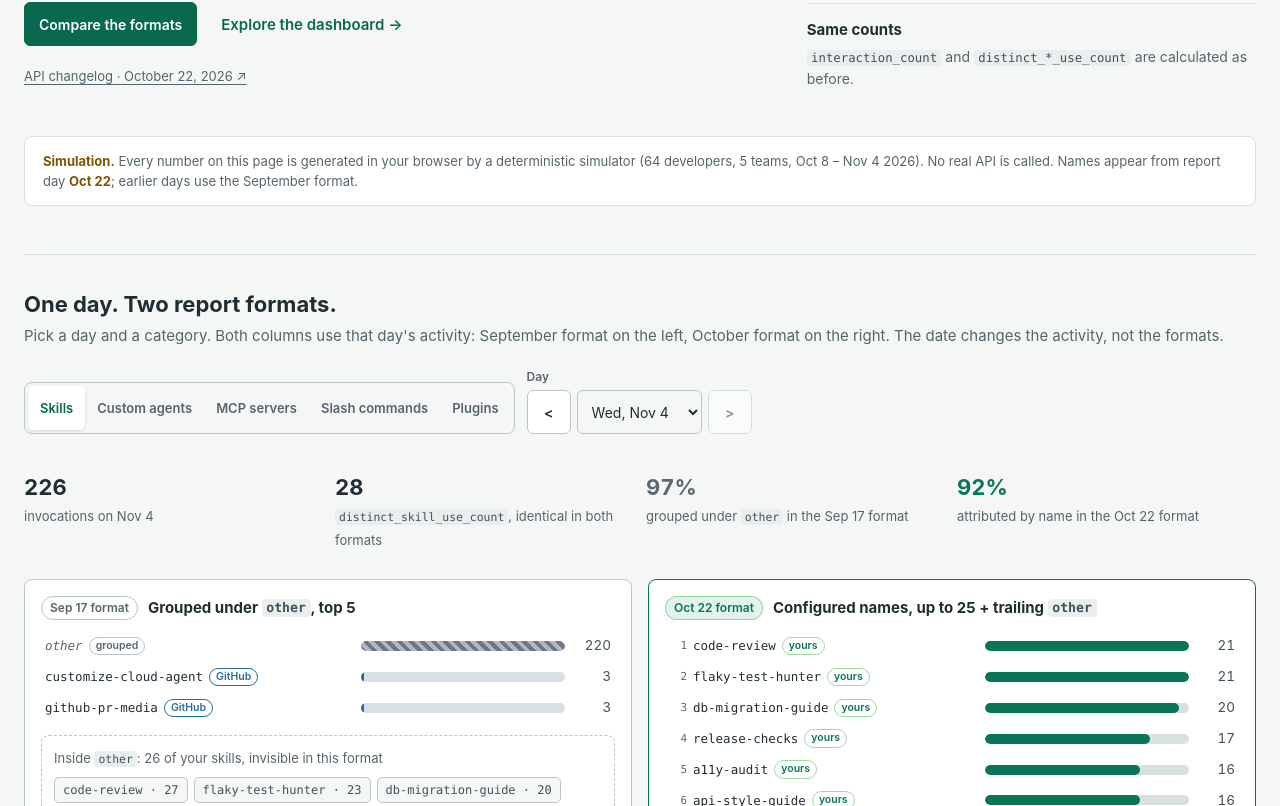
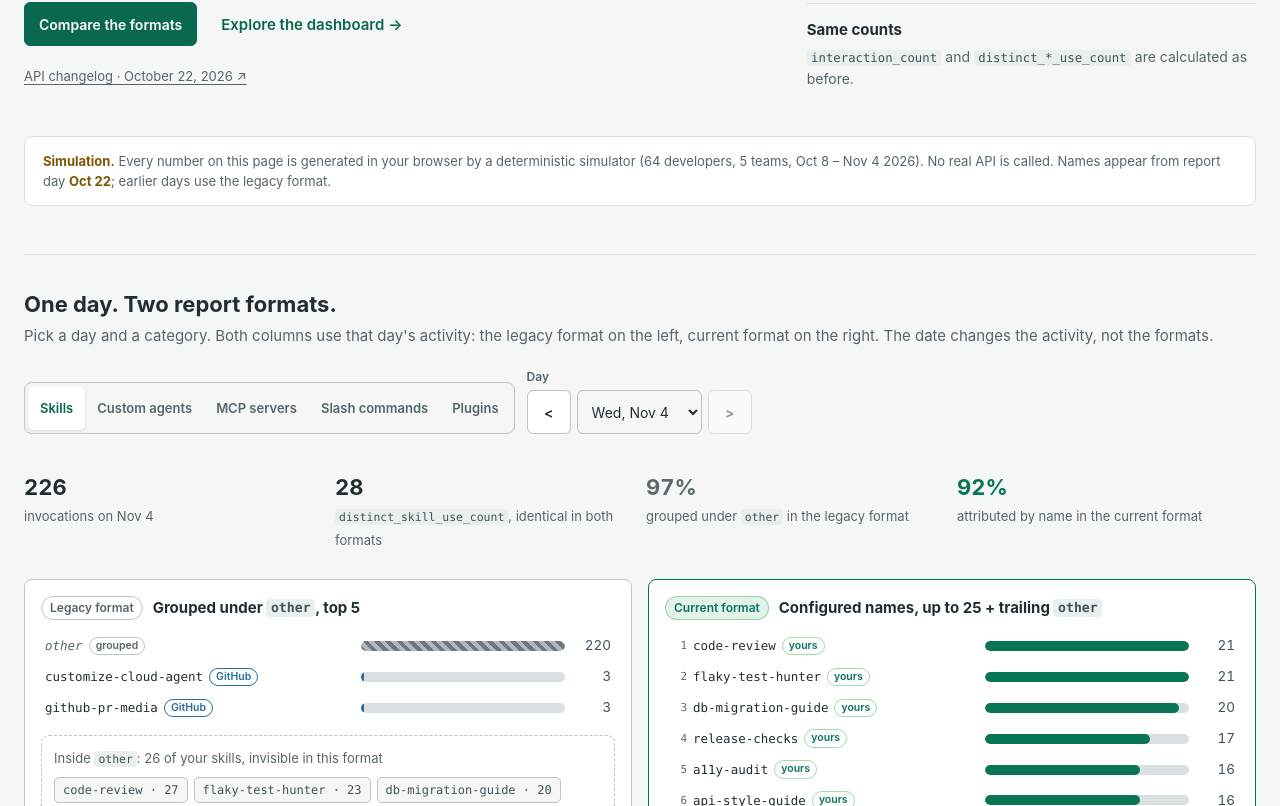
Before and after one commit to webmaxru/custompilot, a website with bundled scripts: page index.html in a window 1280 px wide. Shown: the part 434-1240 px from the top of the page. Built offline with nearby package versions, Linux system fonts and the light colour scheme.

Commit message:
Use current and legacy API format labels
Clarify the API format transition in the demo and README, keeping dates in the release note only.\n\nCo-authored-by: Copilot App <223556219+Copilot@users.noreply.github.com>

```diff
--- a/index.html
+++ b/index.html
@@ -61,14 +61,14 @@
           <div><dt>Same counts</dt><dd><code>interaction_count</code> and <code>distinct_*_use_count</code> are calculated as before.</dd></div>
         </dl>
       </div>
-      <p class="sim-banner" role="note"><strong>Simulation.</strong> Every number on this page is generated in your browser by a deterministic simulator (64 developers, 5 teams, Oct 8 – Nov 4 2026). No real API is called. Names appear from report day <strong>Oct 22</strong>; earlier days use the September format.</p>
+      <p class="sim-banner" role="note"><strong>Simulation.</strong> Every number on this page is generated in your browser by a deterministic simulator (64 developers, 5 teams, Oct 8 – Nov 4 2026). No real API is called. Names appear from report day <strong>Oct 22</strong>; earlier days use the legacy format.</p>
     </section>
 
     <section id="compare" class="panel" aria-labelledby="compare-title">
       <div class="panel-head">
         <div>
           <h2 id="compare-title">One day. Two report formats.</h2>
-          <p class="muted">Pick a day and a category. Both columns use that day's activity: September format on the left, October format on the right. The date changes the activity, not the formats.</p>
+          <p class="muted">Pick a day and a category. Both columns use that day's activity: the legacy format on the left, current format on the right. The date changes the activity, not the formats.</p>
         </div>
         <div class="controls">
           <div class="tabs" role="group" aria-label="Comparison category" id="compare-tabs"></div>
@@ -85,11 +85,11 @@
       <div id="compare-summary" class="stat-strip"></div>
       <div class="two-col">
         <article class="card">
-          <header class="card-head"><span class="badge badge-muted">Sep 17 format</span><h3>Grouped under <code id="legacy-bucket">other</code>, top 5</h3></header>
+          <header class="card-head"><span class="badge badge-muted">Legacy format</span><h3>Grouped under <code id="legacy-bucket">other</code>, top 5</h3></header>
           <div id="compare-legacy"></div>
         </article>
         <article class="card card-accent">
-          <header class="card-head"><span class="badge badge-green">Oct 22 format</span><h3>Configured names, up to 25 + trailing <code>other</code></h3></header>
+          <header class="card-head"><span class="badge badge-green">Current format</span><h3>Configured names, up to 25 + trailing <code>other</code></h3></header>
           <div id="compare-named"></div>
         </article>
       </div>
@@ -137,7 +137,7 @@
         <article class="card">
           <header class="card-head"><h3>Where to focus enablement</h3></header>
           <div id="adopt-teams"></div>
-          <p class="muted small">Team = developers active since Oct 22 who used it at least once. Team membership is what you would join from the <code>user-teams-1-day</code> report.</p>
+          <p class="muted small">Team = developers active since the current format began who used it at least once. Team membership is what you would join from the <code>user-teams-1-day</code> report.</p>
         </article>
       </div>
       <p class="section-link"><a id="dashboard-adoption-link" href="dashboard.html?category=custom_agent#rhythm">Explore adoption across customizations &rarr;</a></p>
@@ -250,7 +250,7 @@
         <div class="btn-row">
           <button class="btn" type="button" data-sample="org-28-day">Load simulated organization-28-day</button>
           <button class="btn" type="button" data-sample="org-users-1-day">Load simulated users-1-day</button>
-          <button class="btn" type="button" data-sample="legacy">Load a pre-Oct 22 day (legacy format)</button>
+          <button class="btn" type="button" data-sample="legacy">Load a legacy-format day</button>
         </div>
         <details class="report-help" id="real-report-help" open>
           <summary>How to get a real report file</summary>
@@ -288,6 +288,7 @@ node .\scripts\summarize.mjs --org YOUR_ORG --report organization-28-day --save
 
   <footer class="footer">
     <p>Demo by <a href="https://github.com/webmaxru">@webmaxru</a> · Simulated data for a fictional organization · Not an official GitHub product · <a href="https://github.com/webmaxru/custompilot">Source</a></p>
+    <p>The current API format first appears in reports dated October 22, 2026; earlier reports use the legacy format.</p>
   </footer>
 </body>
 </html>
--- a/js/app.js
+++ b/js/app.js
@@ -169,8 +169,8 @@ function timelineSvg(series, { ghost = null, line = null, lineLabel = '', launch
   });
   out.push(`<line class="axis" x1="${L}" x2="${W - R}" y1="${y(0)}" y2="${y(0)}"/>`);
   const cx = L + CUT * slot;
-  out.push(`<line class="cut" x1="${cx}" x2="${cx}" y1="${T - 18}" y2="${y(0)}"/><text class="cut-label" x="${cx + 6}" y="${T - 8}">Oct 22 · names reported →</text>`);
-  out.push(`<text x="${cx - 6}" y="${T - 8}" text-anchor="end">← Sep 17 format</text>`);
+  out.push(`<line class="cut" x1="${cx}" x2="${cx}" y1="${T - 18}" y2="${y(0)}"/><text class="cut-label" x="${cx + 6}" y="${T - 8}">Current format begins →</text>`);
+  out.push(`<text x="${cx - 6}" y="${T - 8}" text-anchor="end">← Legacy format</text>`);
   if (launchIdx != null && launchIdx >= 0) {
     const lx = L + launchIdx * slot + slot / 2;
     out.push(`<line class="launch" x1="${lx}" x2="${lx}" y1="${T + 4}" y2="${y(0)}"/><text class="launch-label" x="${lx + 5}" y="${T + 16}">${esc(launchLabel)}</text>`);
@@ -234,20 +234,20 @@ function renderCompare() {
   $('compare-summary').innerHTML = `
     <div class="stat"><b>${num(total)}</b><span>${cat.unit} on ${dayShort(state.compareDay)}</span></div>
     <div class="stat"><b>${distinct}</b><span><code>${cat.distinct}</code>, identical in both formats</span></div>
-    <div class="stat bad"><b>${pctf(pct(legacyBucket, total))}</b><span>grouped under <code>${cat.bucket}</code> in the Sep 17 format</span></div>
-    <div class="stat good"><b>${pctf(pct(namedNamed, total))}</b><span>attributed by name in the Oct 22 format</span></div>`;
+    <div class="stat bad"><b>${pctf(pct(legacyBucket, total))}</b><span>grouped under <code>${cat.bucket}</code> in the legacy format</span></div>
+    <div class="stat good"><b>${pctf(pct(namedNamed, total))}</b><span>attributed by name in the current format</span></div>`;
 
   const hidden = customItems.length
     ? `<div class="hidden-list"><p>Inside <code>${cat.bucket}</code>: ${customItems.length} of your ${cat.label.toLowerCase()}, invisible in this format</p><div class="chips">${customItems.map(([nm, v]) => `<span class="chip">${esc(nm)} · ${v.n}</span>`).join('')}</div></div>`
     : '';
   const dropped = legacyDropped ? `<p class="note">${legacyDropped} more GitHub-provided ${legacyDropped === 1 ? 'entry was' : 'entries were'} cut by the top-5 limit.</p>` : '';
-  $('compare-legacy').innerHTML = `${barList(cat.key, toEntries(cat, legacy))}${dropped}${hidden}<pre class="code" tabindex="0" aria-label="September format JSON">${totalsJson(cat, distinct, legacy, false)}</pre>`;
+  $('compare-legacy').innerHTML = `${barList(cat.key, toEntries(cat, legacy))}${dropped}${hidden}<pre class="code" tabindex="0" aria-label="Legacy format JSON">${totalsJson(cat, distinct, legacy, false)}</pre>`;
 
   const notes = [];
   if (bd.overflow.length) notes.push(`${bd.overflow.length} named ${bd.overflow.length === 1 ? 'item' : 'items'} beyond the 25-entry cap (${bd.overflow.map((o) => esc(o.name)).join(', ')}) folded into the trailing <code>other</code>.`);
   if (bd.pathLike.length) notes.push(`Path-like names stay grouped under <code>${cat.bucket}</code>: ${bd.pathLike.map((p) => `<code>${esc(p.name)}</code>`).join(', ')}.`);
   if (bd.unattributed) notes.push(`${bd.unattributed} ${cat.unit} came from clients older than CLI ${S.MIN_CLI_FOR_NAMES} (prompt mode / app / ACP), so they can't be named.`);
-  $('compare-named').innerHTML = `${barList(cat.key, toEntries(cat, named), { ranks: true })}${notes.map((t) => `<p class="note">${t}</p>`).join('')}<pre class="code" tabindex="0" aria-label="October format JSON">${totalsJson(cat, distinct, named, true)}</pre>`;
+  $('compare-named').innerHTML = `${barList(cat.key, toEntries(cat, named), { ranks: true })}${notes.map((t) => `<p class="note">${t}</p>`).join('')}<pre class="code" tabindex="0" aria-label="Current format JSON">${totalsJson(cat, distinct, named, true)}</pre>`;
 }
 
 // ---------------------------------------------------------------------------
@@ -274,7 +274,7 @@ function renderDashboard() {
       <div class="label">${cat.label}</div>
       <div class="value">${pctf(share)}</div>
       <div class="meter"><i style="width:${share.toFixed(1)}%"></i></div>
-      <div class="sub">named since Oct 22 (was ${pctf(preShare)})</div></button>`;
+      <div class="sub">named since the current format began (was ${pctf(preShare)})</div></button>`;
   }).join('');
 
   const cat = CATEGORY_BY_KEY[state.dashCat];
@@ -343,10 +343,10 @@ function renderAdoption() {
 
   $('adopt-kpis').className = 'kpis k4';
   $('adopt-kpis').innerHTML = `
-    <div class="kpi"><div class="label">Reported since Oct 22</div><div class="value">${num(totalReported)}</div><div class="sub">${cat.unit}</div></div>
+    <div class="kpi"><div class="label">Reported since current format began</div><div class="value">${num(totalReported)}</div><div class="sub">${cat.unit}</div></div>
     <div class="kpi"><div class="label">Developers using it</div><div class="value">${adopters}</div><div class="sub">of ${activeTotal} active (${pctf(pct(adopters, activeTotal))})</div></div>
     <div class="kpi"><div class="label">Peak day</div><div class="value">${totalReported ? num(reported[peakIdx]) : '–'}</div><div class="sub">${totalReported ? dayLong(S.DAYS[peakIdx]) : 'no reported activity'}</div></div>
-    <div class="kpi"><div class="label">Hidden before Oct 22</div><div class="value">${hiddenTruth ? num(hiddenTruth) : '0'}</div><div class="sub">${hiddenTruth ? 'inside <code>other</code> (simulated truth)' : 'no earlier activity'}</div></div>`;
+    <div class="kpi"><div class="label">Hidden in legacy reports</div><div class="value">${hiddenTruth ? num(hiddenTruth) : '0'}</div><div class="sub">${hiddenTruth ? 'inside <code>other</code> (simulated truth)' : 'no earlier activity'}</div></div>`;
 
   $('adopt-chart').innerHTML = timelineSvg(series, {
     ghost,
@@ -389,7 +389,7 @@ function renderDevelopers() {
   const rows = recs.filter((r) => (state.devTeam === 'all' || USER_BY_LOGIN.get(r.user_login).team === state.devTeam) && (!q || r.user_login.includes(q)));
   const outdated = recs.filter((r) => USER_BY_LOGIN.get(r.user_login).outdated).length;
   const legacy = state.devDay < S.NAMES_START_DAY;
-  $('dev-sub').innerHTML = `${recs.length} developers active on ${dayLong(state.devDay)}${legacy ? ' · <span class="badge badge-warn">before names: Sep 17 format</span>' : ''} · ${outdated} on Copilot CLI older than ${S.MIN_CLI_FOR_NAMES}, where prompt-mode, app and ACP activity can't be named.`;
+  $('dev-sub').innerHTML = `${recs.length} developers active on ${dayLong(state.devDay)}${legacy ? ' · <span class="badge badge-warn">legacy format: names not reported</span>' : ''} · ${outdated} on Copilot CLI older than ${S.MIN_CLI_FOR_NAMES}, where prompt-mode, app and ACP activity can't be named.`;
   if (!rows.some((r) => r.user_login === state.devSelected)) state.devSelected = rows[0]?.user_login ?? null;
 
   const C = CATEGORY_BY_KEY;
@@ -486,7 +486,7 @@ function renderNames() {
     <span class="result-name ${r.named ? 'ok' : 'grouped'}">${esc(r.reported)}</span>
     <ul class="steps">${r.steps.map((s) => `<li class="${s.ok ? '' : 'bad'}">${esc(s.text)}</li>`).join('')}</ul>
     <pre class="code" tabindex="0" aria-label="Reported name JSON">${entry}</pre>
-    <p class="note">In the Sep 17 format this would have been reported as <code>${builtin ? esc(state.nameInput.trim()) : cat.bucket}</code>${builtin ? ' (GitHub-provided names were already shown)' : ''}.</p>`;
+    <p class="note">In the legacy format this would have been reported as <code>${builtin ? esc(state.nameInput.trim()) : cat.bucket}</code>${builtin ? ' (GitHub-provided names were already shown)' : ''}.</p>`;
 }
 
 // ---------------------------------------------------------------------------
--- a/js/sim.js
+++ b/js/sim.js
@@ -204,7 +204,7 @@ export function normalizeName(raw, catKey) {
 }
 
 // ---------------------------------------------------------------------------
-// Formatting: legacy (Sep 17) vs named (Oct 22) totals_by_* arrays.
+// Formatting: legacy vs current totals_by_* arrays.
 // usageMap: Map<rawName, { n: interactions, u: interactions whose name was not reported }>
 // ---------------------------------------------------------------------------
 function byCountThenName(field) {
```
Also changed, not shown: tests/sim.test.mjs (+1 -1 lines), README.md.
